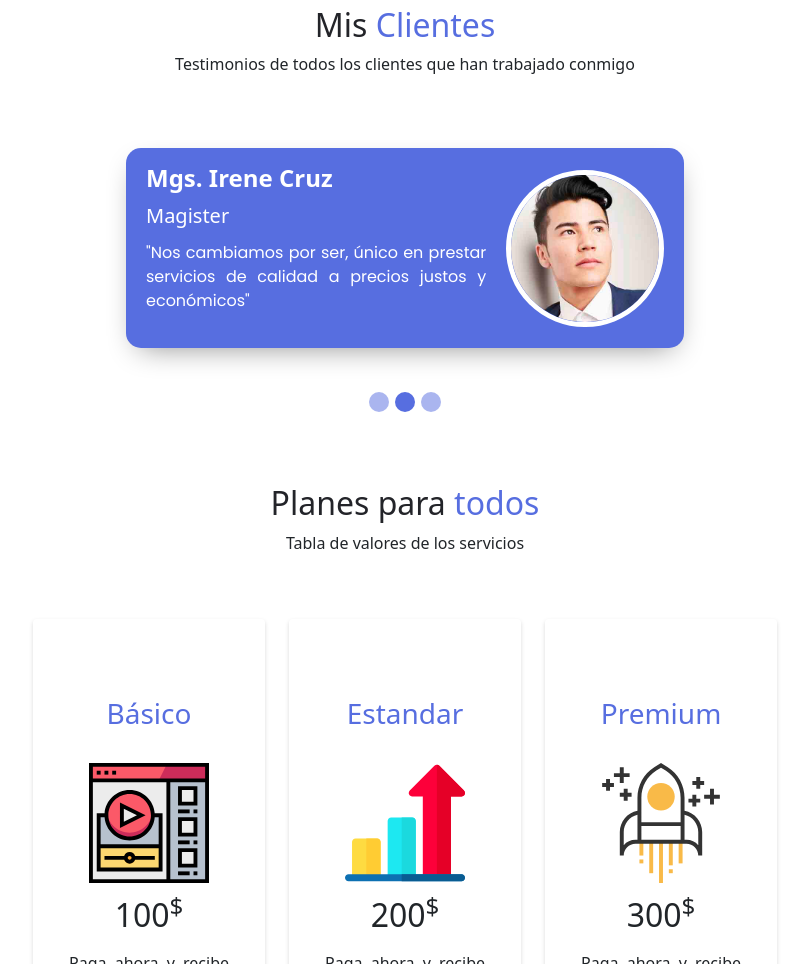
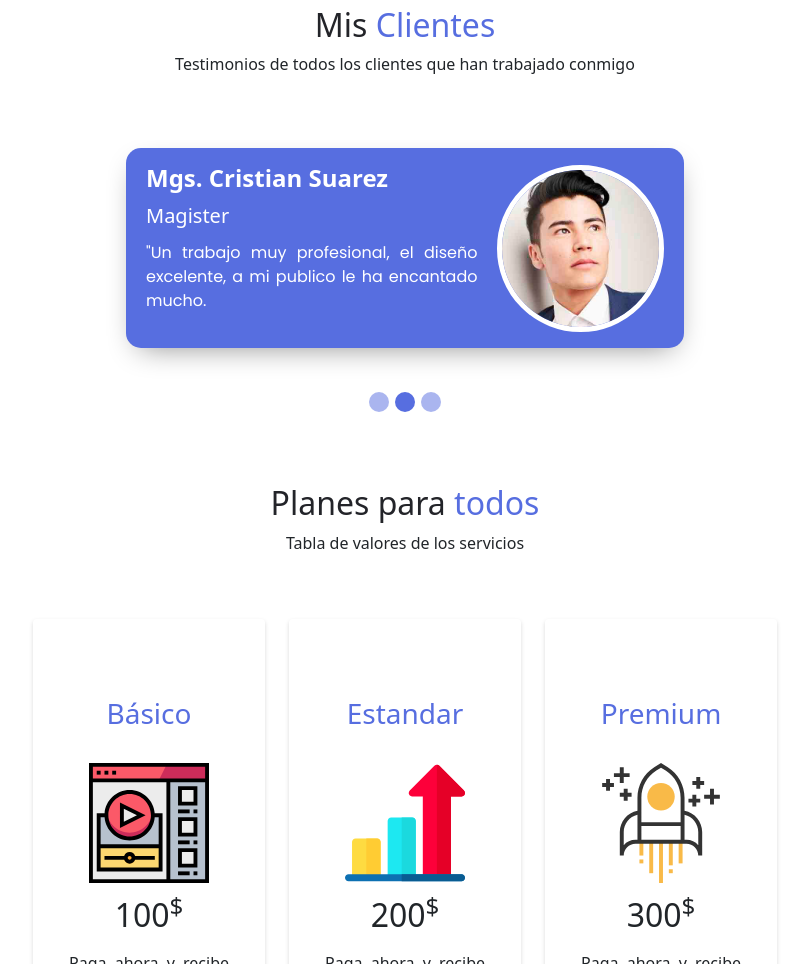
Before and after one commit to pauljrodriguezl/portafolio, a website: page page/cliente.html in a window 1280 px wide. Shown: the part 985-1949 px from the top of the page, without its empty margins (235-1044 px from the left). Drawn offline with nearby package versions, Linux system fonts and the light colour scheme.

Commit message:
correcion final

```diff
--- a/page/cliente.html
+++ b/page/cliente.html
@@ -27,7 +27,8 @@
     <header class="header">
         <nav class="navbar navbar-expand-lg navbar-light bg-light">
             <div class="container">
-                <a class="navbar-brand" href="#"><img class="navbar__imagen" src="../img/logo.png" alt="Imagotipo paul rodriguez"></a>
+                <a class="navbar-brand" href="#"><img class="navbar__imagen" src="../img/logo.png"
+                        alt="Imagotipo paul rodriguez"></a>
                 <button class="navbar-toggler" type="button" data-bs-toggle="collapse"
                     data-bs-target="#navbarTogglerDemo02" aria-controls="navbarTogglerDemo02" aria-expanded="false"
                     aria-label="Toggle navigation">
@@ -136,10 +137,12 @@
             <div class="container">
                 <div class="row text-center">
                     <div class="col-md-4 col-sm-6 col-xs-6">
-                        <figure class="barraCliente"><img src="../img/riobamba.svg" alt="Imagotipo Riobamba sc"></figure>
+                        <figure class="barraCliente"><img src="../img/riobamba.svg" alt="Imagotipo Riobamba sc">
+                        </figure>
                     </div>
                     <div class="col-md-4 col-sm-6 col-xs-6">
-                        <figure class="barraCliente"><img src="../img/psicologo.svg" alt="Imagotipo david larrea "></figure>
+                        <figure class="barraCliente"><img src="../img/psicologo.svg" alt="Imagotipo david larrea ">
+                        </figure>
                     </div>
                     <div class="col-md-4 col-sm-6 col-xs-6">
                         <figure class="barraCliente"><img src="../img/medilab.svg" alt="Imagotipo medlab"></figure>
@@ -196,11 +199,10 @@
                                     <div class="col-lg-12">
                                         <div class="caja clienteContenido clienteContenido d-flex align-items-center">
                                             <div class="contenido">
-                                                <h3>Mgs. Irene Cruz</h3>
+                                                <h3>Mgs. Cristian Suarez</h3>
                                                 <span>Magister</span>
-                                                <p>"Nos cambiamos por ser, único en prestar servicios de calidad a
-                                                    precios justos y
-                                                    económicos"</p>
+                                                <p>"Un trabajo muy profesional, el diseño excelente, a mi publico le ha
+                                                    encantado mucho.</p>
                                             </div>
                                             <div class="clienteImg">
                                                 <img src="../img/cli2.jpg" alt="fotografia cliente 2">
@@ -216,11 +218,10 @@
                                     <div class="col-lg-12">
                                         <div class="caja clienteContenido clienteContenido d-flex align-items-center">
                                             <div class="contenido">
-                                                <h3>Mgs. Irene Cruz</h3>
+                                                <h3>Mgs. Karla Zurita</h3>
                                                 <span>Magister</span>
-                                                <p>"Nos cambiamos por ser, único en prestar servicios de calidad a
-                                                    precios justos y
-                                                    económicos"</p>
+                                                <p>"Ha sido un auténtico placer poder contar con un profesional para el
+                                                    rediseño de nuestro imagen. "</p>
                                             </div>
                                             <div class="clienteImg">
                                                 <img src="../img/cli3.jpg" alt="fotografia cliente 3">
@@ -337,7 +338,8 @@
                             <!-- Fin de caja-2  -->
                             <!--  Caja-3  -->
                             <div class="cajaElegir d-flex align-items-start">
-                                <img src="../img/user-experience.svg" class="img-fluid imgEleccion" alt="icono de pantalla">
+                                <img src="../img/user-experience.svg" class="img-fluid imgEleccion"
+                                    alt="icono de pantalla">
                                 <div class="infoIzq">
                                     <h3>Desarrollo web</h3>
                                     <p>Crear presencia en internet.</p>
```
Also changed, not shown: page/portafolio.html (+4 -3 lines).
